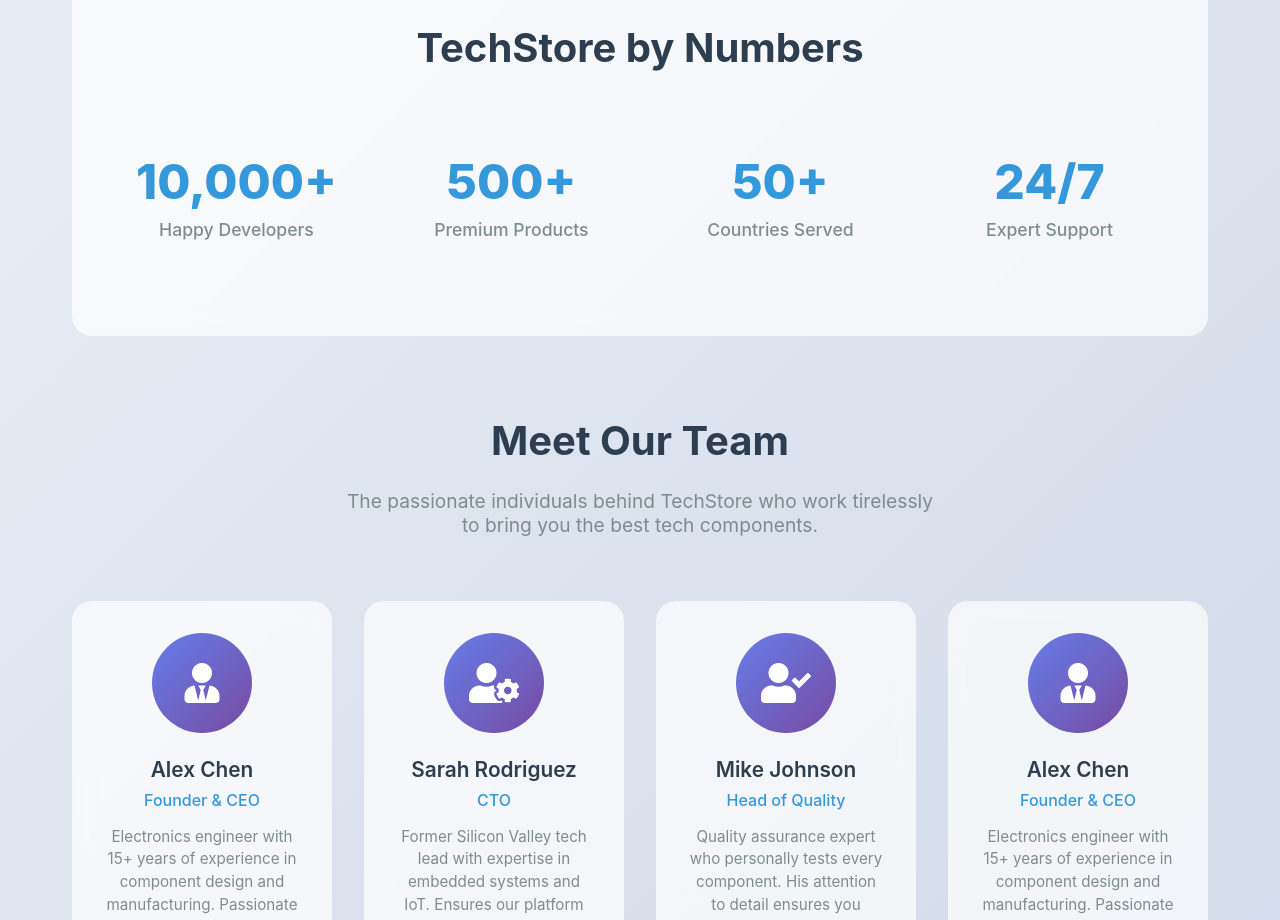
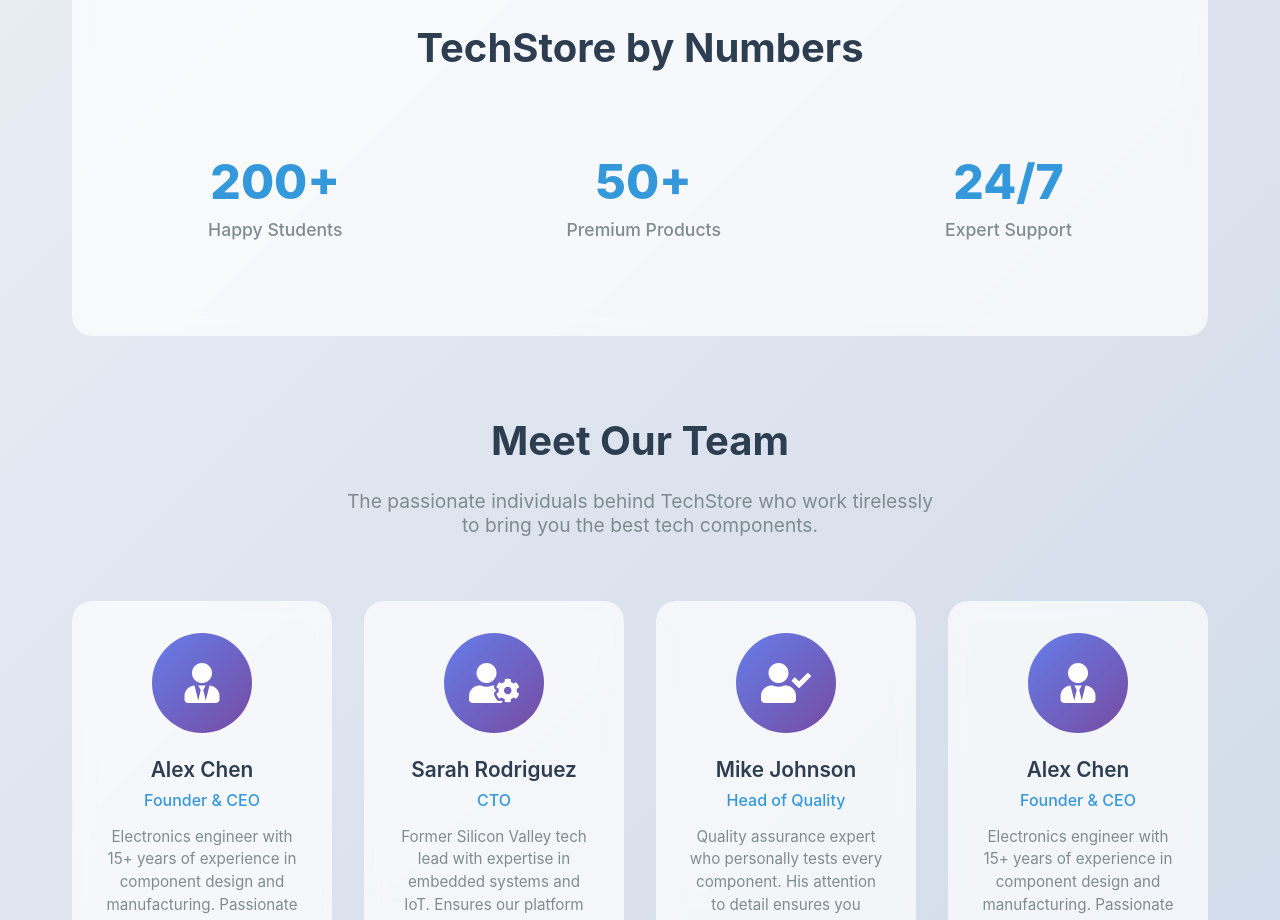
Before and after one commit to rohanhalaj18/expotech, a plain HTML site: page frontend/pages/About.html in a window 1280 px wide. Shown: the part 1400-2320 px from the top of the page. Drawn offline with Linux system fonts and the light colour scheme.

Commit message:
some more changes

```diff
--- a/frontend/pages/About.html
+++ b/frontend/pages/About.html
@@ -127,19 +127,22 @@
       <!-- Stats Section -->
       <section class="stats-section">
         <h2 class="stats-title">TechStore by Numbers</h2>
-        <div class="stats-grid">
+        <div
+          class="stats-grid"
+          style="display: flex; justify-content: space-around"
+        >
           <div class="stat-item">
-            <div class="stat-number">10,000+</div>
-            <div class="stat-label">Happy Developers</div>
-          </div>
-          <div class="stat-item">
-            <div class="stat-number">500+</div>
-            <div class="stat-label">Premium Products</div>
+            <div class="stat-number">200+</div>
+            <div class="stat-label">Happy Students</div>
           </div>
           <div class="stat-item">
             <div class="stat-number">50+</div>
+            <div class="stat-label">Premium Products</div>
+          </div>
+          <!-- <div class="stat-item">
+            <div class="stat-number">50+</div>
             <div class="stat-label">Countries Served</div>
-          </div>
+          </div> -->
           <div class="stat-item">
             <div class="stat-number">24/7</div>
             <div class="stat-label">Expert Support</div>
```
